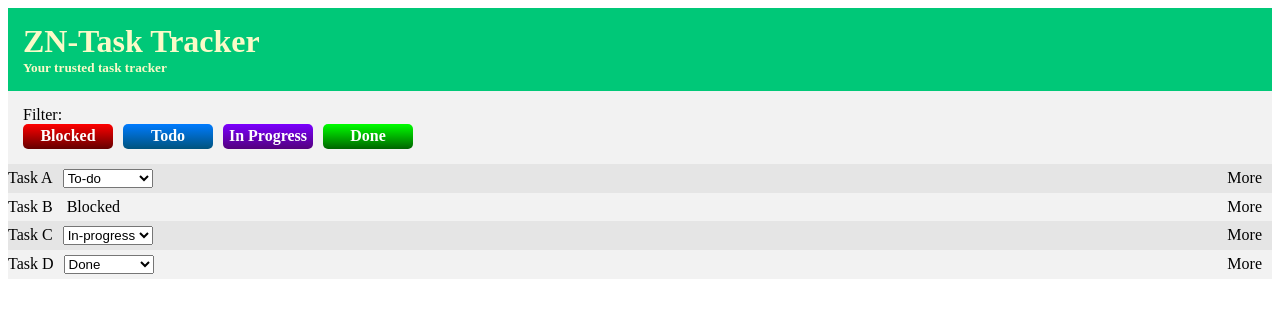
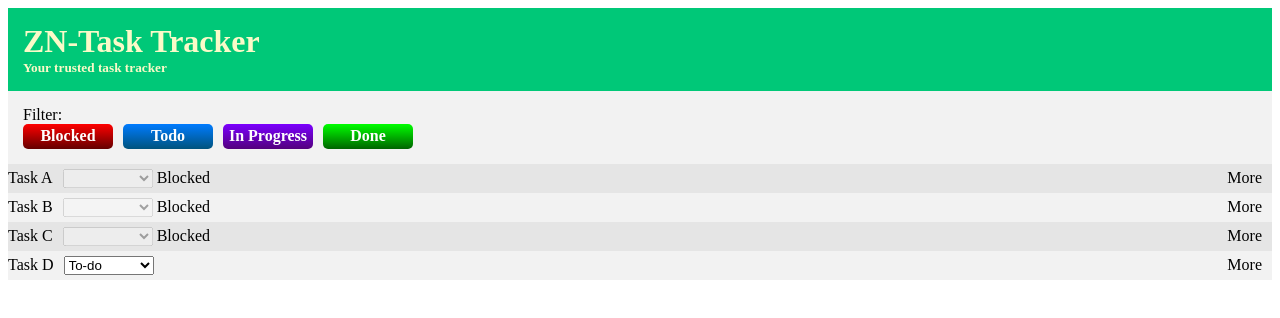
Before and after one commit to TacticalObsidian/Frontend-assessment-Zar-Nie-Aung, a Vue app in the folder vue-app/: page / in a window 1280 px wide. Shown: the top 318 px of the page. Built offline with nearby package versions, Linux system fonts and the light colour scheme; the HTML template or start-up script is replaced by a standard one.

Commit message:
zn-003-logic-completion-for-req-3

```diff
--- a/vue-app/src/App.vue
+++ b/vue-app/src/App.vue
@@ -32,7 +32,10 @@
           <span v-text="task.title"></span>
 
           <!-- dropbox for user to change progress state. hidden on blocked -->
-          <select v-model="task.status" :hidden="task.status === 'blocked'">
+          <select
+          v-model="task.status"
+          :disabled="task.status === 'blocked'"
+          @change="onStatusChange($event, task)">
             <option value="todo">To-do</option>
             <option value="in_progress">In-progress</option>
             <option value="done">Done</option>
@@ -52,10 +55,10 @@
 </template>
 
 <script setup lang="ts">
-// This file defines the Task interface and TaskStatus type used in the application.
+import { reactive } from 'vue' //reflects changes across the object 'Tasks'.
 
 // task statuses
-export type TaskStatus = 'todo' | 'in_progress' | 'done' | 'blocked';
+export type TaskStatus = 'todo' | 'in_progress' | 'done' | 'blocked'
 // 'todo' - task is not started yet
 // 'in_progress' - task is currently being worked on
 // 'done' - task is completed
@@ -69,15 +72,49 @@ export type Task = {
     'status': TaskStatus,
     //'created_at': Date,
     //'updated_at': Date,
-    'dependents': String[] // array of task ids that depend on this task
+    'dependencies': String[] // array of tasks this task depends on. If any of the dependencies are not done, this task is blocked.
 }
 
-const tasks: Task[] = [
-  { id: '1', title: 'Task A', status: 'todo', dependents: [] },
-  { id: '2', title: 'Task B', status: 'blocked', dependents: ['1'] },
-  { id: '3', title: 'Task C', status: 'in_progress', dependents: [] },
-  { id: '4', title: 'Task D', status: 'done', dependents: ['1'] },
-];
+const tasks = reactive<Task[]> ([
+  { id: '1', title: 'Task A', status: 'blocked', dependencies: ['2', '3', '4'] },
+  { id: '2', title: 'Task B', status: 'blocked', dependencies: ['3', '4'] },
+  { id: '3', title: 'Task C', status: 'blocked', dependencies: ['4'] },
+  { id: '4', title: 'Task D', status: 'todo', dependencies: [] },
+]);
+
+//Aligns with req 3. Automates the state changes of a task across the system.
+function onStatusChange(event: Event, task: Task): void {
+  const taskStatus = (event.target as HTMLSelectElement).value as TaskStatus //the value is captured
+  task.status = taskStatus; //the status is changed
+
+  //On 'done', we...
+  if(taskStatus == 'done'){
+
+    //scan for any tasks in the tasks array...
+    for(const dependentTask of tasks){
+      if(dependentTask.dependencies.includes(task.id)){ //with a dependency to this task (relies on updated tasks)
+        const allDepsDone = dependentTask.dependencies.every(depId => { //checks to see if all dependent tasks are done to mark it as 'to-do'
+          const depTask = tasks.find(task => task.id === depId);
+          return depTask?.status === 'done';
+        });
+        dependentTask.status = allDepsDone ? 'todo' : 'blocked'; //true? 'to-do', false? 'blocked'
+      }
+    }
+  }
+
+  //scans for any tasks in the tasks array with a dependency to this task, if the new status is not 'done', mark it all dependents as 'blocked'.
+  if(taskStatus != 'done'){
+    for(const dependentTask of tasks){
+      if(dependentTask.dependencies.includes(task.id)){
+        dependentTask.status = 'blocked'
+      }
+    }
+  }
+
+  // TODO, update the backend with the new status
+  // TODO, update the frontend with the new status
+}
+
 
 /*
 function recursiveRead(task: Task): void {
```
